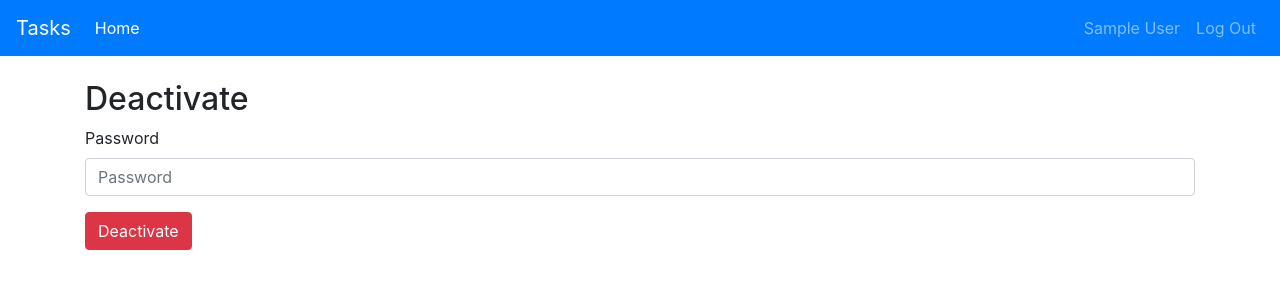
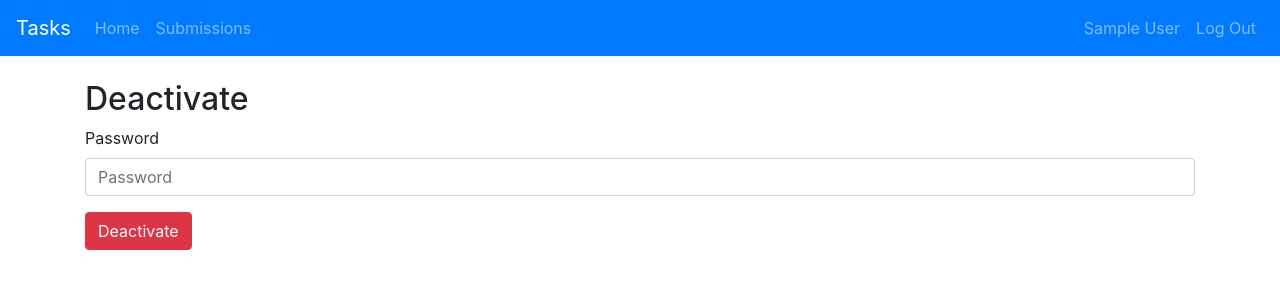
Before and after one commit to marceloFA/deadlines_app, a Django app: page /deactivate/ in a window 1280 px wide. Shown: the top 300 px of the page. Run offline with Django 3.2, Linux system fonts and the light colour scheme; the visitor is signed in with stand-in values (Sample User, id 1); some libraries are stand-ins or nearby versions.

Commit message:
Update taskbar with a 'Submissions' tab
Submissions tab will be implemented soon

```diff
--- a/apps/templates/base.html
+++ b/apps/templates/base.html
@@ -1,7 +1,7 @@
 <html>
 
 <head>
-    <title>Tasks</title>
+    <title>Tasks app</title>
     {% load bootstrap4 %}       {# import bootstrap4/bootstrap3 #}
     {% bootstrap_css %}         {# Embed Bootstrap CSS #}
     {% bootstrap_javascript jquery='full' %}  {# Embed Bootstrap JS+jQuery #}
--- a/apps/templates/includes/navbar.html
+++ b/apps/templates/includes/navbar.html
@@ -6,8 +6,11 @@
         </button>
         <div class="collapse navbar-collapse" id="navbarNav">
             <ul class="navbar-nav">
-                <li class="nav-item active">
-                    <a class="nav-link" href="{% url 'tasks:task_list' %}">Home<span class="sr-only">(current)</span></a>
+                <li class="nav-item">
+                    <a class="nav-link" href="{% url 'tasks:task_list' %}">Home</a>
+                </li>
+                <li class="nav-item">
+                    <a class="nav-link" href="#">Submissions</a>
                 </li>
             </ul>
         </div>
```
Also changed, not shown: users/migrations/0005_auto_20191003_2306.py (added).
